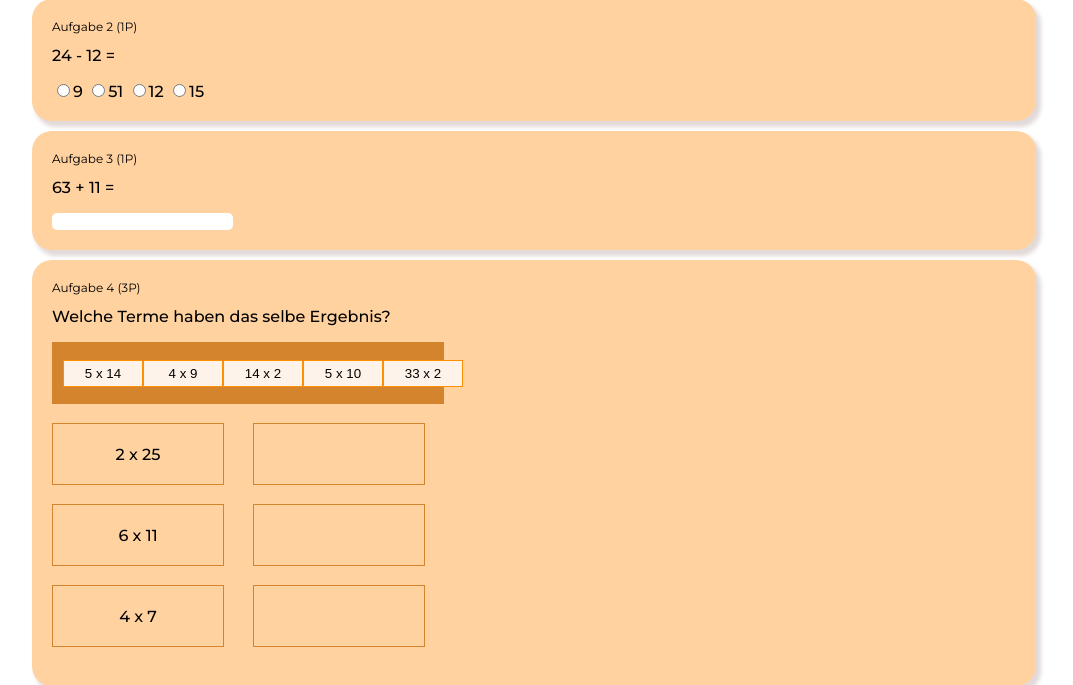
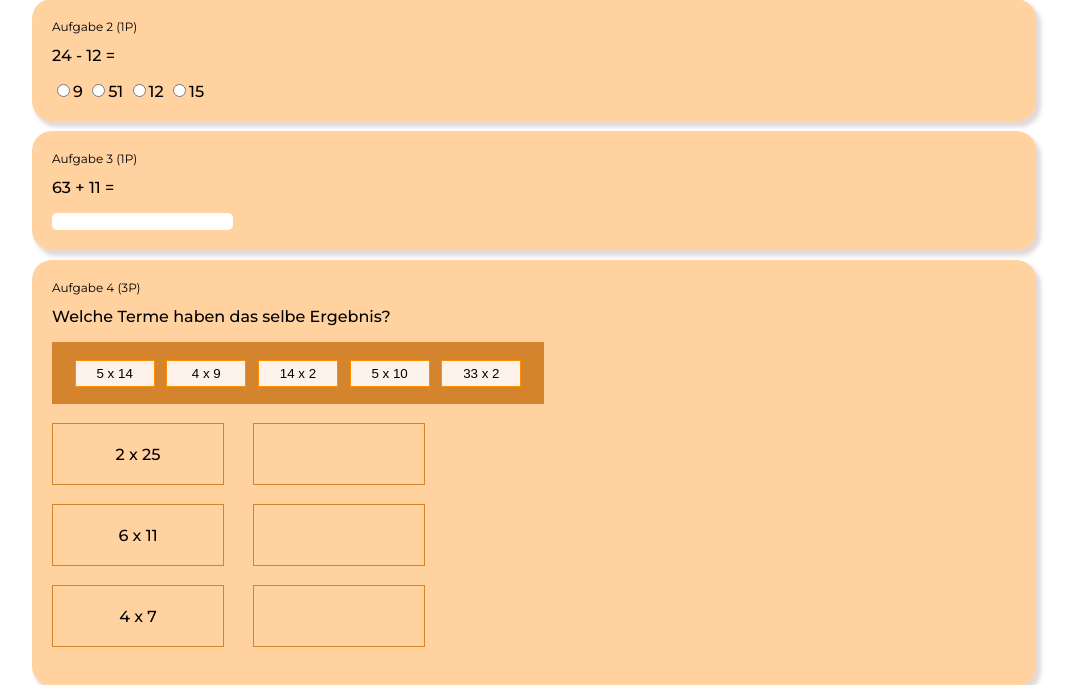
Before and after one commit to s-unger/e-assessment, a PHP site: page /src/test.php in a window 1280 px wide. Shown: the part 621-1306 px from the top of the page, without its empty margins (106-1179 px from the left). Run offline with PHP 8.4, Linux system fonts and the light colour scheme; the visitor is signed in with stand-in values (Sample User, id 1); data that the repository does not hold is empty.

Commit message:
update style for question 4

```diff
--- a/style.css
+++ b/style.css
@@ -83,7 +83,7 @@ img {
 }
 
 .dropBase {
-    width: 370px;
+    width: 470px;
     justify-content: space-evenly;
     background-color: #D4842c;
 }
```
